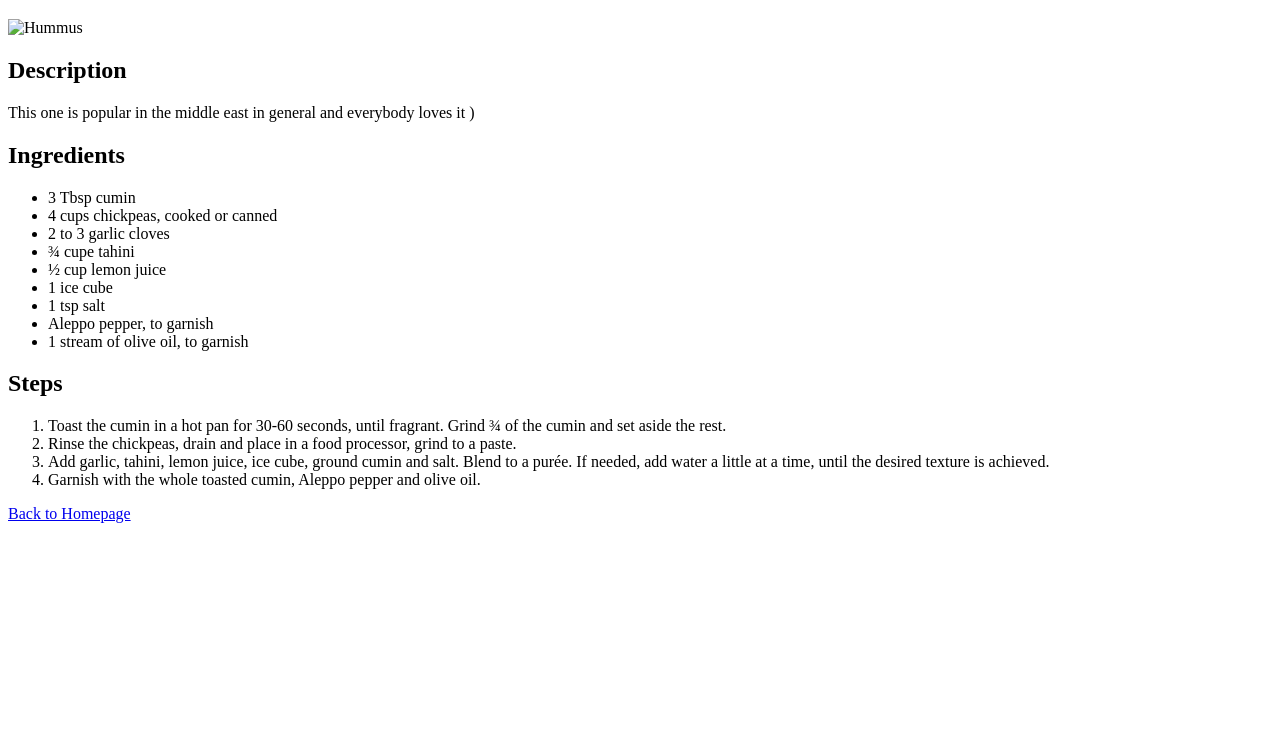
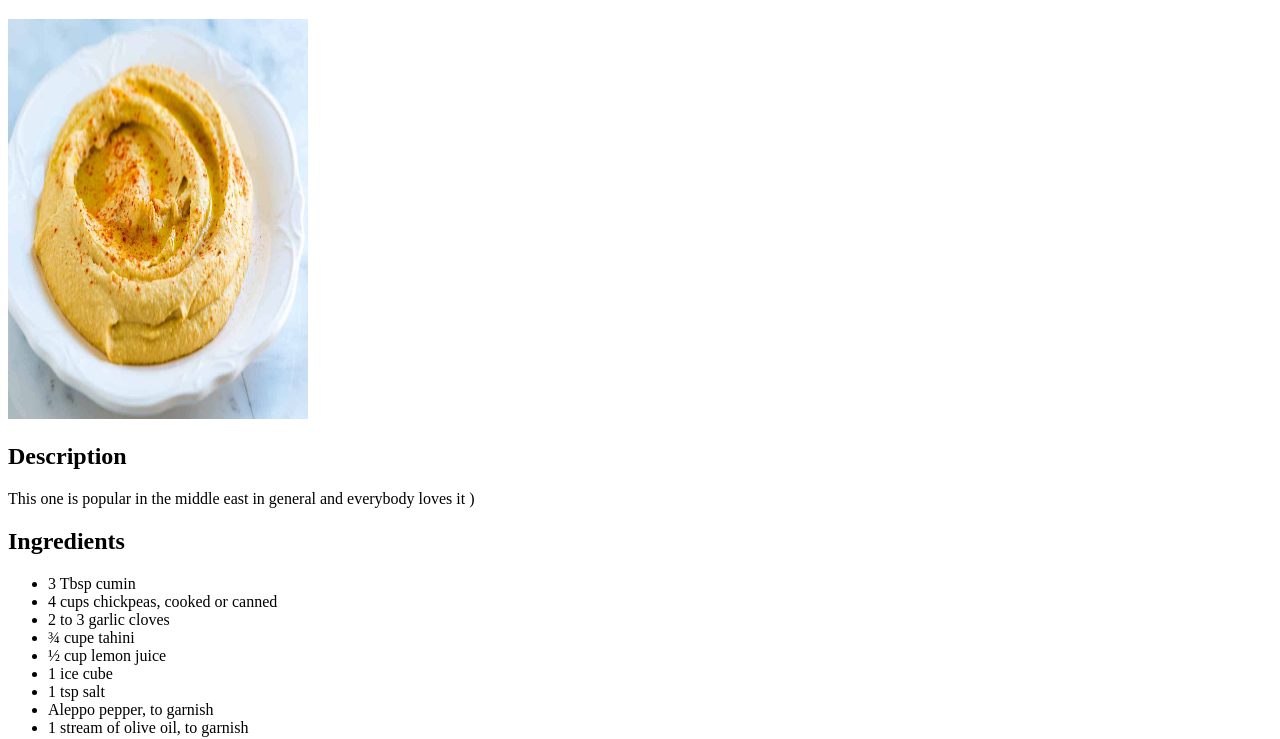
Before and after one commit to IbraChan/odin-recipes, a plain HTML site: page recipes/hummus.html in a window 1280 px wide. Shown: the part 61-800 px from the top of the page. Drawn offline with Linux system fonts and the light colour scheme.

Commit message:
Change the hummus image name to hummus.jpg

```diff
--- a/recipes/hummus.html
+++ b/recipes/hummus.html
@@ -7,7 +7,7 @@
   <body>
     <h1>Hummus</h1>
     <img
-      src="../images/Hummus.webp"
+      src="../images/hummus.jpg"
       alt="Hummus"
       width="300px"
       height="400px"
```
